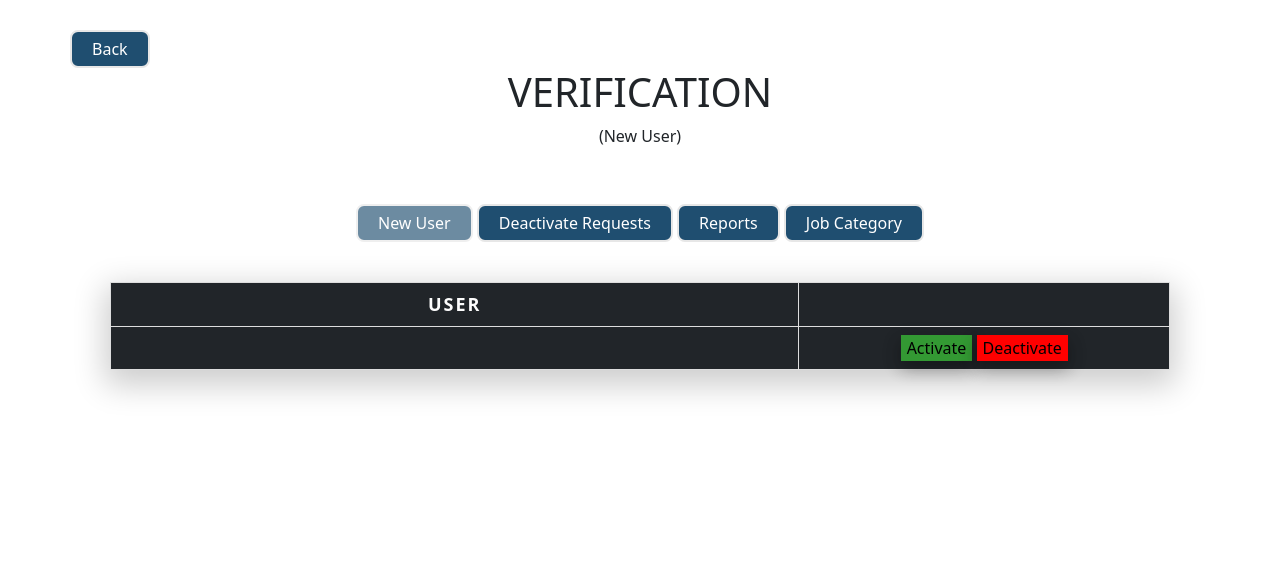
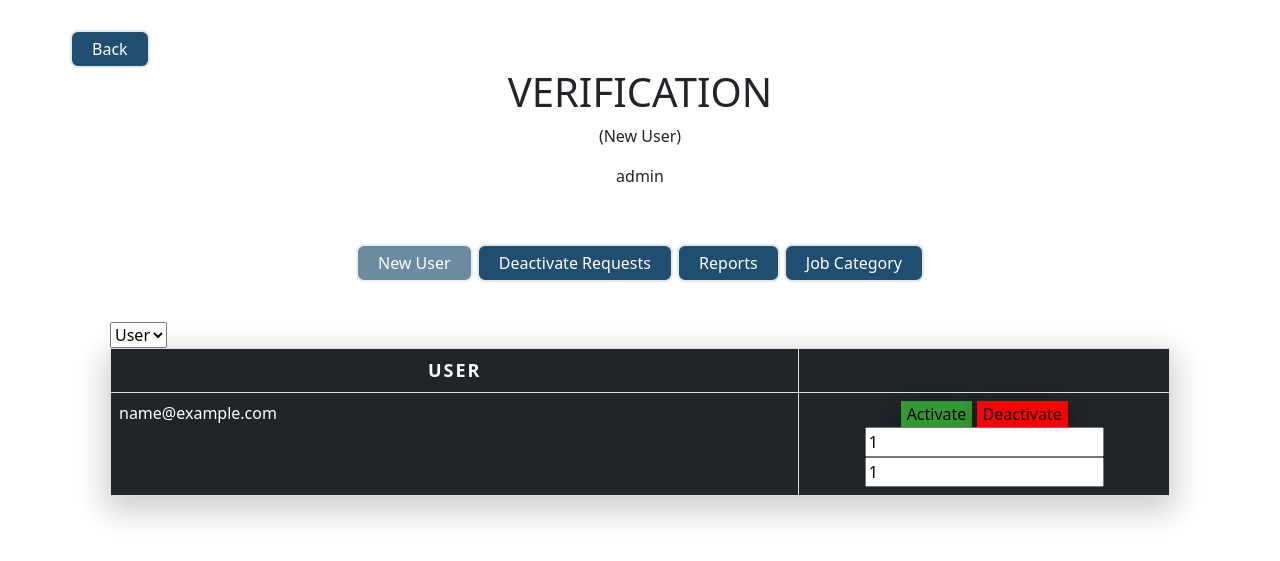
Before and after one commit to DevDumDum/OnlineFreelancingServices, a CodeIgniter app: page /Group01/Verifications/VerifyUser in a window 1280 px wide. Shown: the part 74-635 px from the top of the page. Run offline with CodeIgniter, Linux system fonts and the light colour scheme; the visitor is signed in with stand-in values (Sample User, id 1); tables that the repository leaves empty or names only in its code hold one stand-in row (values such as "Sample post"); data that the repository does not hold is empty; some libraries are stand-ins or nearby versions.

Commit message:
verifications page recognition not working
SEND HELP

```diff
--- a/application/controllers/AdminAuth.php
+++ b/application/controllers/AdminAuth.php
@@ -42,7 +42,9 @@ class AdminAuth extends CI_Controller{
 						'email'=>$email,
                         'id'=>$id,
                         'user_type'=>$user_type,
+                        'page'=>'Dashboard'
 					);
+
 					$this->session->set_userdata('UserLoginSession',$session_data);
                     redirect(base_url('AdminAuth/Dashboard'));
 				}else{
--- a/application/controllers/Register_controller.php
+++ b/application/controllers/Register_controller.php
@@ -17,7 +17,7 @@ class Register_controller extends CI_Controller {
             $this->form_validation->set_rules('email','Email','trim|required|valid_email|is_unique[users.email],');
             $this->form_validation->set_rules('first-name','First name','alpha|trim|required');
             $this->form_validation->set_rules('last-name','Last name','alpha|trim|required');
-            $this->form_validation->set_rules('middle-name','Middle name','alpha|trim|required');
+            $this->form_validation->set_rules('middle-name','Middle name','alpha|trim');
             $this->form_validation->set_rules('contact','Contact Number','integer|trim|required');
             $this->form_validation->set_rules('password','Password','trim|required');
             $this->form_validation->set_rules('confirm-pw','Password','trim|required|matches[password]');
@@ -29,7 +29,7 @@ class Register_controller extends CI_Controller {
                 $contact = $this->input->post('contact');
                 $email = $this->input->post('email');
                 $password = $this->input->post('password');
-                $status = true;
+                $status = 0;
                 $user_type = 'user';
 
                 $data = array (
@@ -93,7 +93,7 @@ class Register_controller extends CI_Controller {
             if($this->form_validation->run()==TRUE){
                 $email = $this->input->post('companyid');
                 $password = $this->input->post('password');
-                $status = true;
+                $status = 0;
 
                 $data = array (
                     'email' => $email,
--- a/application/controllers/Verifications.php
+++ b/application/controllers/Verifications.php
@@ -12,8 +12,25 @@ class Verifications extends CI_Controller{
         $this -> load -> view ('Admin/inc/header');
         $this -> load -> view ('Admin/inc/navbar');
 
+        $udata = $this->session->userdata('UserLoginSession');
+
         $this->load->model('Admin/Verification_model');
-        $table = $this->Verification_model->get_table();
+
+        /*
+            MAX NUMBER OF ROWS TO ASSIGN BASED ON UID OF THE CURRENT VIEWER TYPE
+        */
+        $max_count = 3;
+        $current = $this->Verification_model->get_existing_count($udata['id']);
+
+        if($current < $max_count){
+            if($udata['page'] == 'Verification-Moderator')
+                $this->Verification_model->set_admin_id($udata['id'], $max_count-$current);
+            else
+                $this->Verification_model->set_mod_id($udata['id'], $max_count-$current);
+
+        }
+
+        $table = $this->Verification_model->get_existing_row($udata['id']);
         $ver_table = array();
         $ver_table['key_table'] = $table;
 
@@ -22,12 +39,16 @@ class Verifications extends CI_Controller{
         $v_list= array();
         $x = 0;
 
-
         foreach($table as $t){
 
             $user_details = $this->OFS_model->get_user_details($t['content_ID']);
 
-            $v_list[$x]['name'] = $user_details[0]['first_name']." ".$user_details[0]['middle_name']." ".$user_details[0]['last_name'];
+            if($udata['user_type'] == 'admin')
+                $v_list[$x]['name'] = $user_details[0]['email'];
+            else
+                $v_list[$x]['name'] = $user_details[0]['first_name']." ".$user_details[0]['middle_name']." ".$user_details[0]['last_name'];
+
+
             $v_list[$x]['u_id'] = $t['content_ID'];
             $v_list[$x]['v_id'] = $t['ID'];
             $x++;
--- a/application/models/Admin/Verification_model.php
+++ b/application/models/Admin/Verification_model.php
@@ -10,6 +10,39 @@ class Verification_model extends CI_Model{
 
     public function get_table(){
         return $table = $this->db->get('verification')->result_array();
+    }
+
+    public function get_existing_row($id){
+
+        $this->db->select('ID, verification_type, content_ID');
+        $this->db->where('viewer_id', $id);
+        $q = $this->db->get('verification');
+
+        return $q->result_array();
+    }
+
+    public function get_existing_count($id){
+        $this->db->select('ID, verification_type, content_ID');
+        $this->db->where('viewer_id', $id);
+        $q = $this->db->get('verification');
+
+        return $q->num_rows();
+    }
+
+    public function set_mod_id($id, $count){
+        $this->db->set('viewer_id', $id);
+        $this->db->where('viewer_id', NULL);
+        $this->db->where('verification_type', 'user');
+        $this->db->limit($count);
+        $this->db->update('verification');
+    }
+
+    public function set_admin_id($id, $count){
+        $this->db->set('viewer_id', $id);
+        $this->db->where('viewer_id', NULL);
+        $this->db->where('verification_type', 'moderator');
+        $this->db->limit($count);
+        $this->db->update('verification');
     }
 
     public function new_ver($id, $user_type){
@@ -28,21 +61,4 @@ class Verification_model extends CI_Model{
         if($ver) return $ver->result();
         else return false;
     }
-
-    public function accept_row($id){
-        $this->db->set('status', 1);
-        $this->db->where('ID', $id);
-
-        if($this->db->update('verification')) return true;
-        else return false;
-    }
-
-    public function reject_row($id){
-        $this->db->set('status', -1);
-        $this->db->where('ID', $id);
-        $this->db->update('verification');
-    }
-
-
-
 }
--- a/application/views/Admin/Verifications/newUser.php
+++ b/application/views/Admin/Verifications/newUser.php
@@ -1,3 +1,11 @@
+<?php
+if($this->session->userdata('UserLoginSession')){
+    $udata = $this->session->userdata('UserLoginSession');
+}else{
+    redirect(base_url('AdminAuth/AdminLogin'));
+}
+?>
+
 <body>
     <!--NAVBAR-->
     <header>
@@ -23,6 +31,7 @@
         <div class="dashboardButtons">
             <h1>VERIFICATION</h1>
             <p>(New User)</p>
+            <p><?php echo $udata['user_type'];?></p>
         </div>
 
         <!--VERIFICATION BUTTONS-->
@@ -36,6 +45,22 @@
         <form method="post">
             <!---NEW USER TABLE-->
             <div class="tables">
+
+                <?php if($udata['user_type']=='admin'){?>
+
+                <select id="comboA" onchange="getComboA(this);">
+                    <?php if($udata['page'] == 'Verifaction-Moderator') {?>
+                        <option value="mod">Mod</option>
+                        <option value="user">User</option>
+                    <?php } else { ?>
+                        <option value="user">User</option>
+                        <option value="mod">Mod</option>
+                    <?php } ?>
+
+
+                </select>
+
+                <?php } ?>
                 <table class = "table table-dark table-hover center">
                     <tr>
                         <th>User</th>
@@ -44,14 +69,17 @@
 
                     <?php if(!empty($key_v_list)) { foreach($key_v_list as $v){?>
 
-                        <tr>
+                        <tr id="theTr_<?php echo $v['v_id'];?>">
                             <td onclick="newDetails()">
                                 <span class="user_details"><?php echo $v['name']?></span>
                             </td>
 
                             <td class="status">
-                                <button class="editbtn1" style="cursor: pointer;" id="activate" onclick="accept_ver(<?php echo $v['v_id'];?>)">Activate</button>
-                                <button class="editbtn2" style="cursor: pointer;" id="deactivate"onclick="alert(<?php echo $v['v_id'];?> )">Deactivate</button>
+                                <button class="editbtn1" style="cursor: pointer;" id="activate" onclick="accept_ver(<?php echo $v['v_id'];?>,<?php echo $v['u_id'];?>)">Activate</button>
+                                <button class="editbtn2" style="cursor: pointer;" id="deactivate" onclick="deny_ver(<?php echo $v['v_id'];?>,<?php echo $v['u_id'];?>)">Deactivate</button>
+
+                                <input type="number" id="verify_id" value="<?php echo $v['v_id'];?>">
+                                <input type="number" id="user_id" value="<?php echo $v['u_id'];?>">
                             </td>
                         </tr>
                     <?php }} else {
@@ -61,20 +89,49 @@
 
                 </table>
             </div>
-
         </form>
 
 
     </div>
     <script>
-        function accept_ver(verify_id){
-            $.post('<?=base_url('Verification_controller/accept_ver');?>', {v_id: $(verify_id)}, function(){
-
+        function accept_ver(verify_id, user_id){
+            $.post('<?=base_url('Verification_controller/accept_ver');?>', {v_id: $('#verify_id').val(), u_id: $('#user_id').val()}, function(){
+                var id = "theTr_" + verify_id.toString();
+                var id2 = "theTr_" + user_id.toString();
+                document.getElementById(id).style.display="none";
+                document.getElementById(id2).style.display="none";
             }, 'JSON');
         }
-        function deny_ver(id){
 
+        function deny_ver(verify_id, user_id){
+            $.post('<?=base_url('Verification_controller/reject_ver');?>', {v_id: $('#verify_id').val(), u_id: $('#user_id').val()}, function(){
+                var id = "theTr_" + verify_id.toString();
+                var id2 = "theTr_" + user_id.toString();
+                document.getElementById(id).style.display="none";
+                document.getElementById(id2).style.display="none";
+            }, 'JSON');
         }
+
+        // ADMIN BUTTON
+
+        <?php
+            if($udata['user_type'] == 'admin'){
+        ?>
+
+        function getComboA(sel) {
+
+            alert(<?php echo $udata['page'];?>);
+            var value = sel.value;
+
+            if(value == 'mod') $udata['page']='Verificaton-Moderator';
+            else $udata['page']='Verificaton-User';
+
+
+            location.reload();
+        }
+
+        <?php }?>
+
         function newDetails(){
             document.getElementById("hiddenbox").style.display="block";
             document.getElementById("hiddenbox").style.animation="fadebox .3s reverse linear";
```
Also changed, not shown: application/controllers/Verification_controller.php (+12 -28 lines).
